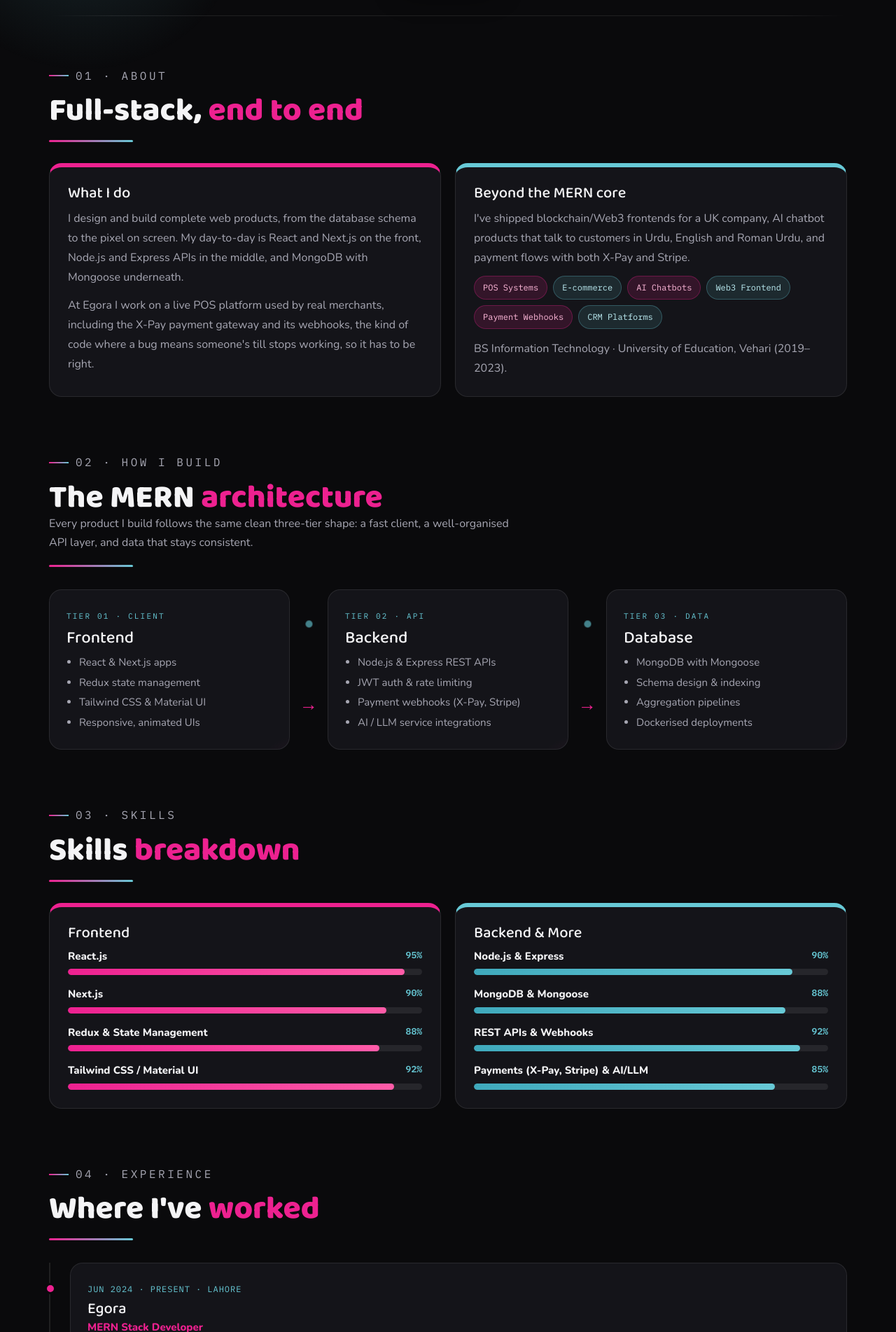
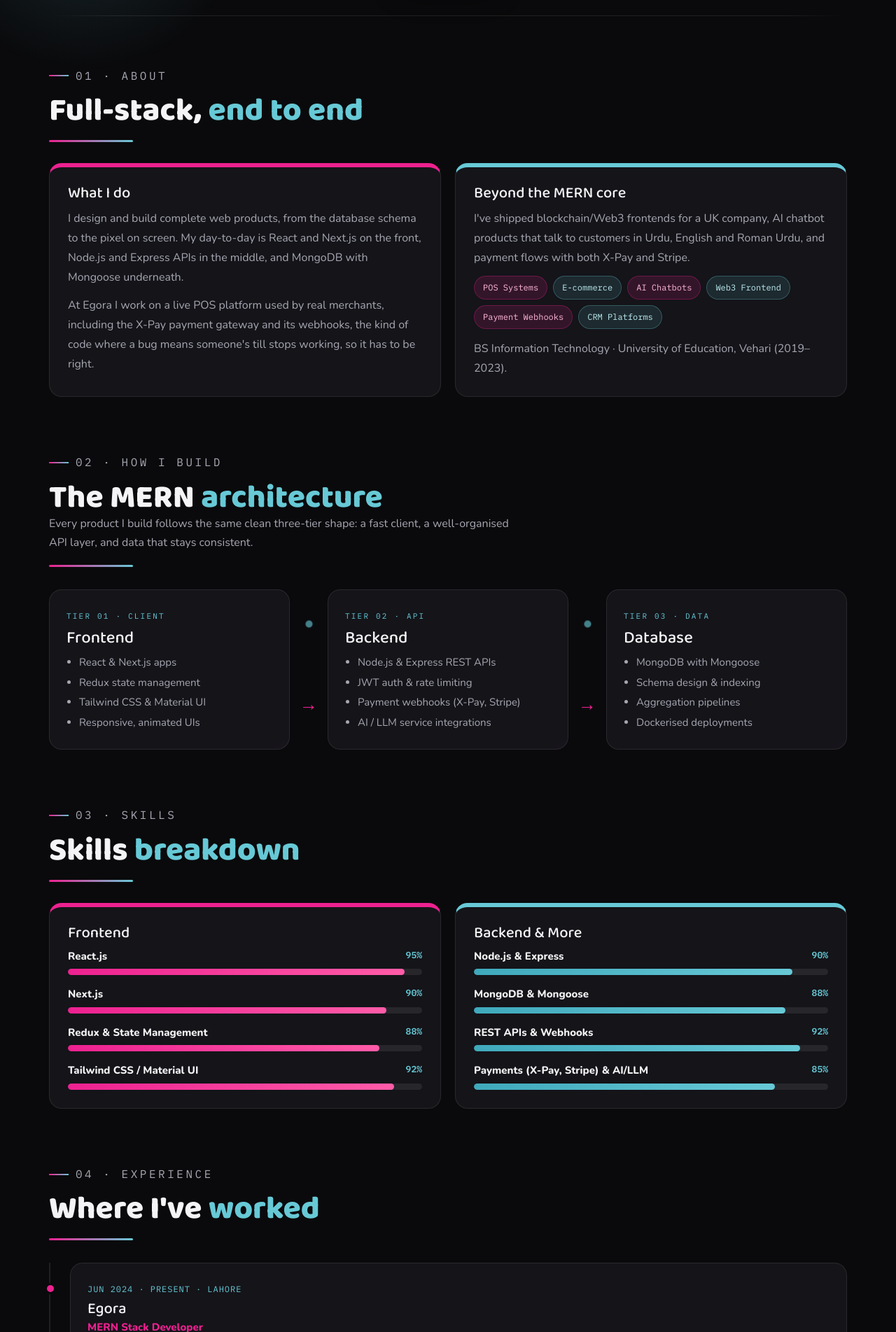
Before and after one commit to musfirah-saleem/musfirah-saleem-portfolio, a Next.js app: page / in a window 1280 px wide. Shown: the part 877-2780 px from the top of the page at 70% size. Built offline with nearby package versions, Linux system fonts and the light colour scheme; a web font is replaced by a local one.

Commit message:
Section heading accent words pink -> cyan (like Contact 'something'); hero Saleem stays pink

```diff
--- a/src/components/About.js
+++ b/src/components/About.js
@@ -5,9 +5,9 @@ export default function About() {
         <p className="eyebrow">01 · About</p>
         <h2 className="fallwords">
           <span className="fw" style={{"--d": "0s"}}>Full-stack,</span>{" "}
-          <span className="fw" style={{"--d": ".35s"}}><em>end</em></span>{" "}
-          <span className="fw" style={{"--d": ".65s"}}><em>to</em></span>{" "}
-          <span className="fw" style={{"--d": ".95s"}}><em>end</em></span>
+          <span className="fw" style={{"--d": ".35s"}}><em className="cyan">end</em></span>{" "}
+          <span className="fw" style={{"--d": ".65s"}}><em className="cyan">to</em></span>{" "}
+          <span className="fw" style={{"--d": ".95s"}}><em className="cyan">end</em></span>
         </h2>
         <div className="divider"></div>
       </div>
--- a/src/components/Architecture.js
+++ b/src/components/Architecture.js
@@ -6,7 +6,7 @@ export default function Architecture() {
         <h2 className="fallwords">
           <span className="fw" style={{"--d": "0s"}}>The</span>{" "}
           <span className="fw" style={{"--d": ".45s"}}>MERN</span>{" "}
-          <span className="fw" style={{"--d": ".9s"}}><em>architecture</em></span>
+          <span className="fw" style={{"--d": ".9s"}}><em className="cyan">architecture</em></span>
         </h2>
         <p>Every product I build follows the same clean three-tier shape: a fast client, a well-organised API layer, and data that stays consistent.</p>
         <div className="divider"></div>
--- a/src/components/Experience.js
+++ b/src/components/Experience.js
@@ -11,7 +11,7 @@ export default function Experience() {
             I&apos;ve
           </span>{" "}
           <span className="fw" style={{ "--d": ".8s" }}>
-            <em>worked</em>
+            <em className="cyan">worked</em>
           </span>
         </h2>
         <div className="divider"></div>
--- a/src/components/Projects.js
+++ b/src/components/Projects.js
@@ -63,7 +63,7 @@ export default function Projects() {
       <div className="sec-head reveal">
         <p className="eyebrow">05 · Featured Work</p>
         <h2>
-          Projects that <em>shipped</em>
+          Projects that <em className="cyan">shipped</em>
         </h2>
         <p>Real products · point-of-sale, commerce, AI and Web3 · not tutorial clones.</p>
         <div className="divider"></div>
--- a/src/components/Skills.js
+++ b/src/components/Skills.js
@@ -87,7 +87,7 @@ export default function Skills() {
             Skills
           </span>{" "}
           <span className="fw" style={{ "--d": ".45s" }}>
-            <em>breakdown</em>
+            <em className="cyan">breakdown</em>
           </span>
         </h2>
         <div className="divider"></div>
```
